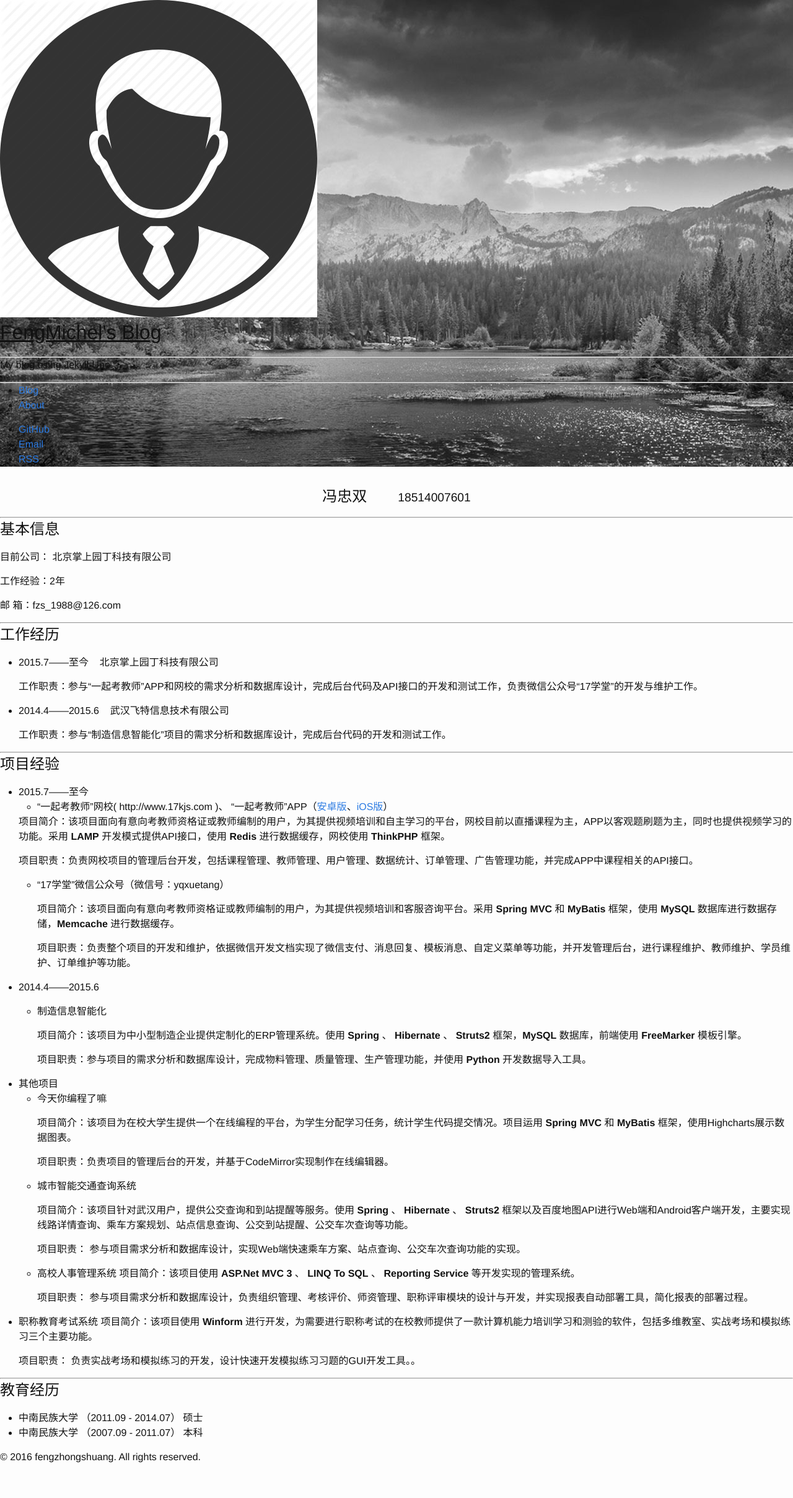
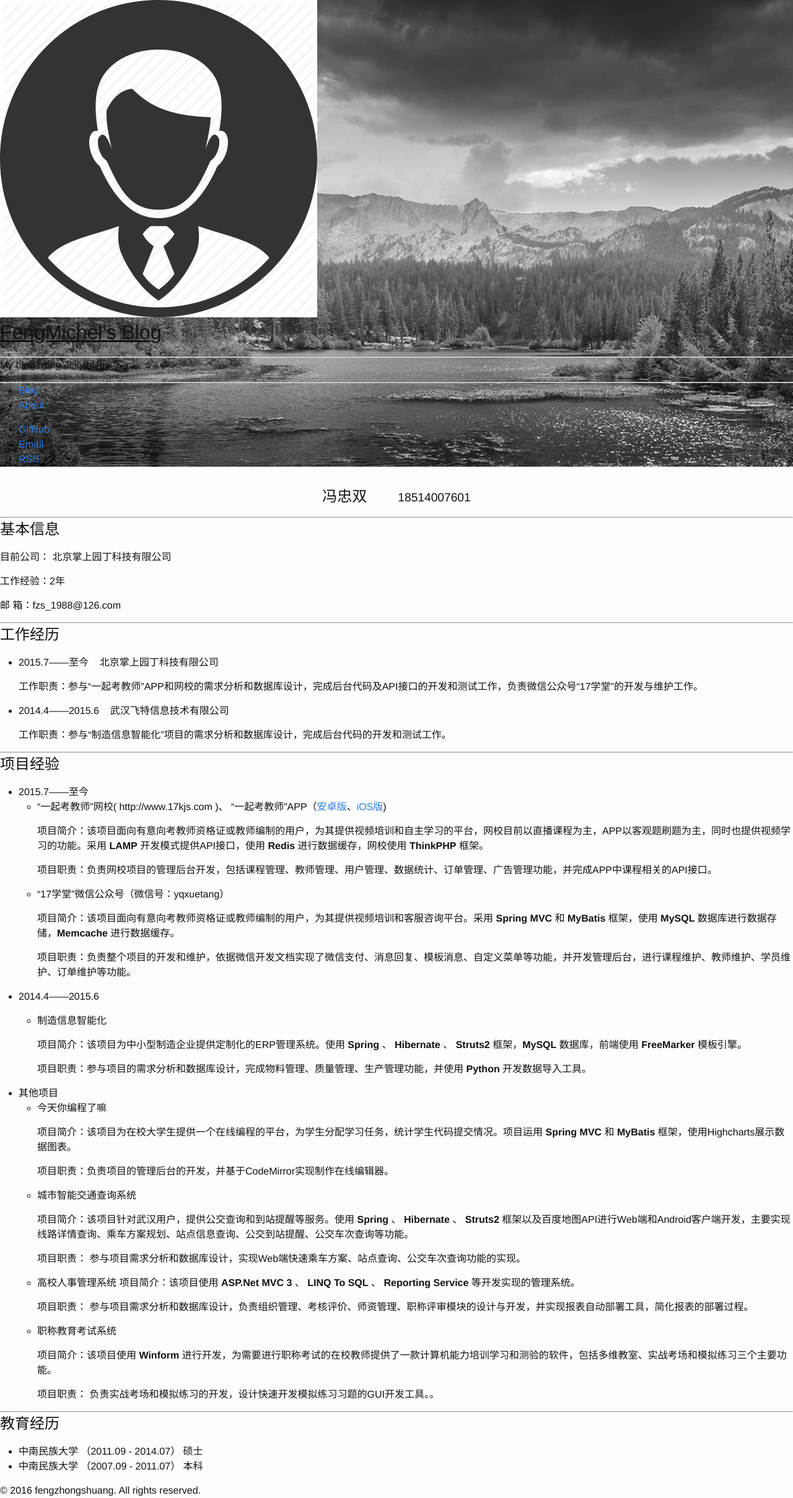
Before and after one commit to fengzhongshuang/fengzhongshuang.github.io, a Jekyll site: the page built from about.md, in a window 1280 px wide. Shown: the whole page at 62% size. Built offline with Jekyll 4.4.1, drawn with Linux system fonts in a browser that asks for light colours; nearby versions of some CDN libraries; before the commit the page ends 2363 px from its top, so only the background shows below that.

```diff
--- a/about.md
+++ b/about.md
@@ -28,7 +28,7 @@ permalink: /about/
 
 ## 项目经验
 * 2015.7——至今
-  *  "一起考教师"网校( http://www.17kjs.com )、 "一起考教师"APP（[安卓版](http://android.myapp.com/myapp/detail.htm?apkName=com.tsingzone.questionbank)、[iOS版](https://itunes.apple.com/cn/app/yi-qi-kao-jiao-shi/id991016529?mt=8)）
+  * "一起考教师"网校( http://www.17kjs.com )、 "一起考教师"APP（[安卓版][1]、[iOS版][2])
 
     项目简介：该项目面向有意向考教师资格证或教师编制的用户，为其提供视频培训和自主学习的平台，网校目前以直播课程为主，APP以客观题刷题为主，同时也提供视频学习的功能。采用 **LAMP** 开发模式提供API接口，使用 **Redis** 进行数据缓存，网校使用 **ThinkPHP** 框架。
 
@@ -66,7 +66,8 @@ permalink: /about/
 
     项目职责： 参与项目需求分析和数据库设计，负责组织管理、考核评价、师资管理、职称评审模块的设计与开发，并实现报表自动部署工具，简化报表的部署过程。
 
- * 职称教育考试系统
+  * 职称教育考试系统
+
     项目简介：该项目使用 **Winform** 进行开发，为需要进行职称考试的在校教师提供了一款计算机能力培训学习和测验的软件，包括多维教室、实战考场和模拟练习三个主要功能。
 
     项目职责： 负责实战考场和模拟练习的开发，设计快速开发模拟练习习题的GUI开发工具。。
--- a/css/uno.css
+++ b/css/uno.css
@@ -980,7 +980,7 @@ h5 {
 	font-size: 1em; }
 
 p {
-	margin-bottom: 1.3em;
+	margin-bottom: 0.5em;
 	line-height: 1.7em;
 	text-indent: 2em;}
 
@@ -1174,8 +1174,8 @@ hr {
 	width: 95%; }
 .post hr {
 	display: block;
-	width: 30%;
-	margin: 2em 0;
+	width: 100%;
+	margin: 1em 0;
 	border-top: 1px solid #dddddd; }
 
 .error-code {
```
Also changed, not shown: other parts of about.md (+3 -0 lines), 4 other files.
